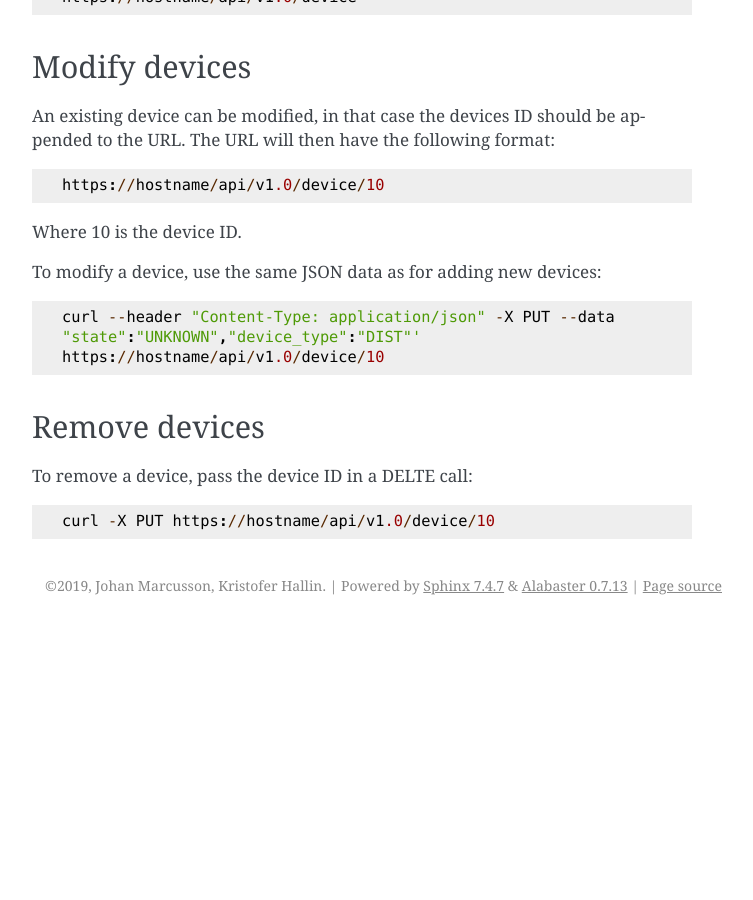
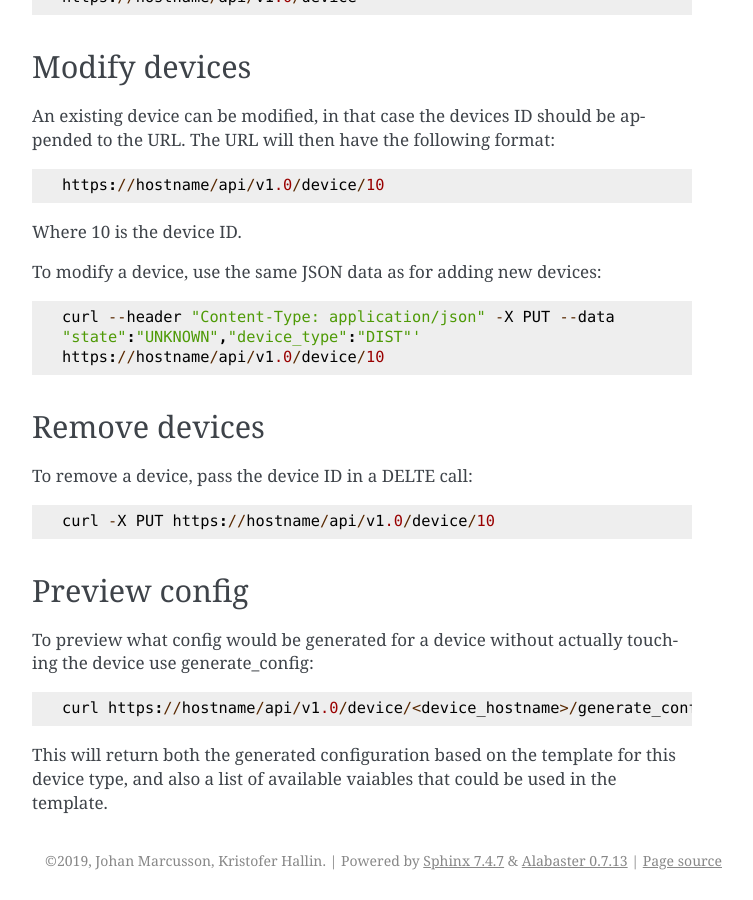
Before and after one commit to SUNET/cnaas-nms, a Sphinx documentation site: the page built from docs/apiref/devices.rst, in a window 1280 px wide and 900 px high, scrolled down 1459 px. Shown: the whole window, without its empty margins (388-1141 px from the left). Built offline with Sphinx 7.4.7, drawn with Linux system fonts in a browser that asks for light colours; before the commit the page ends 2084 px from its top, so only the background shows below that.

Commit message:
Add docs. Fix interfaces templatevar to use same naming as settings

```diff
--- a/docs/apiref/devices.rst
+++ b/docs/apiref/devices.rst
@@ -106,3 +106,18 @@ To remove a device, pass the device ID in a DELTE call:
 ::
 
    curl -X PUT https://hostname/api/v1.0/device/10
+
+
+Preview config
+--------------
+
+To preview what config would be generated for a device without actually
+touching the device use generate_config:
+
+::
+
+  curl https://hostname/api/v1.0/device/<device_hostname>/generate_config
+
+This will return both the generated configuration based on the template for
+this device type, and also a list of available vaiables that could be used
+in the template.
```
Also changed, not shown: 1 other file.
